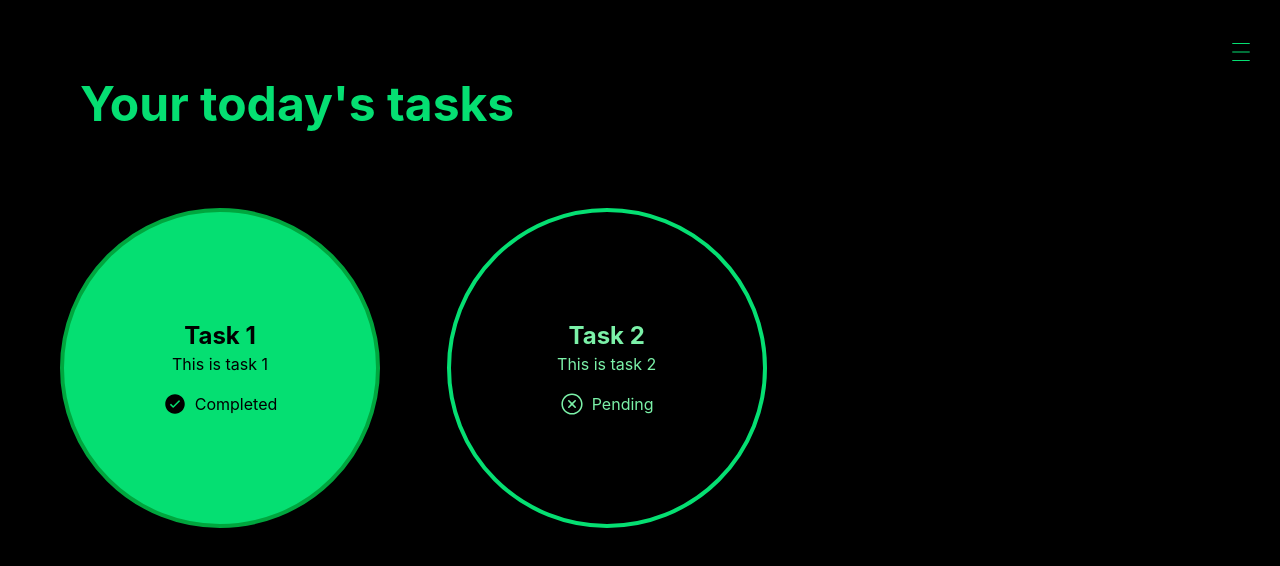
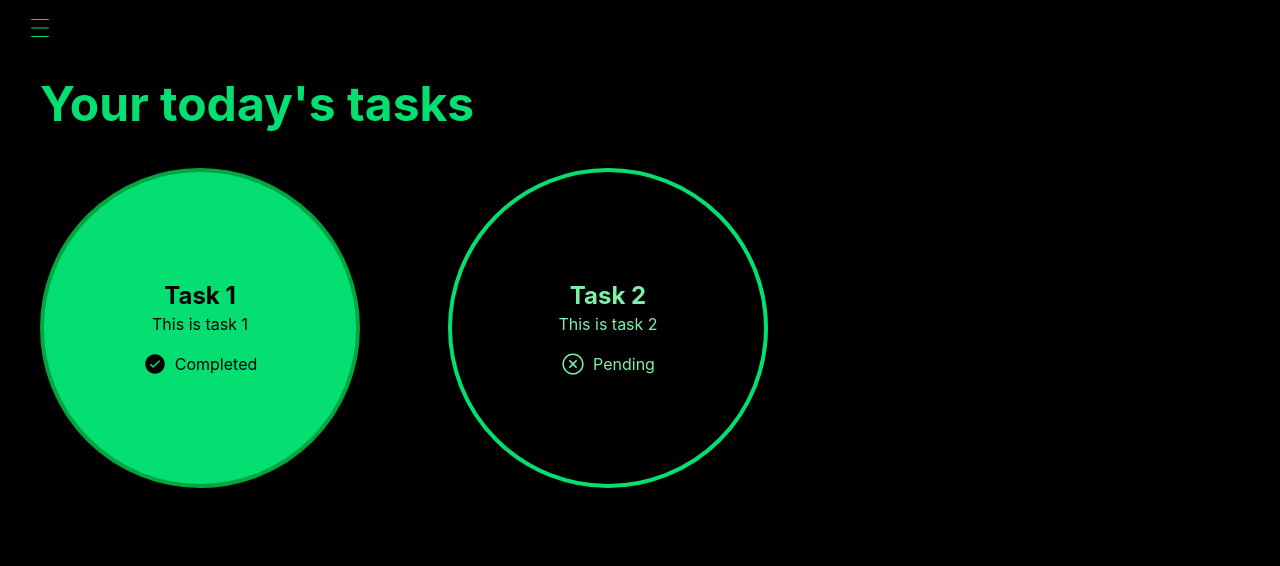
Before and after one commit to alishawalunj/TaskOps, a Next.js app in the folder frontend/: page /dashboard in a window 1280 px wide. Shown: the top 566 px of the page. Built offline with nearby package versions, Linux system fonts and the light colour scheme.

Commit message:
fixed the default loading of sidebar

```diff
--- a/frontend/src/app/components/sidebar.tsx
+++ b/frontend/src/app/components/sidebar.tsx
@@ -1,5 +1,6 @@
 'use client';
-import React , { useState } from "react";
+import React from "react";
+import { useRouter } from "next/navigation";
 
 interface SideBarProps {
   isOpen: boolean;
@@ -7,19 +8,28 @@ interface SideBarProps {
 }
 
 export default function SideBar({ isOpen, toggleSidebar }: SideBarProps) {
-    return(
-        <>
-           <div className={`fixed top-0 left-0 h-full w-64 bg-green-400 text-black p-4 transform ${isOpen ? "translate-x-0" : "-translate-x-full"} transition-transform duration-300 ease-in-out z-40`}>
-                <h2 className="text-2xl font-bold mb-6">Sidebar</h2>
+    const router = useRouter();
+    const handleNavigation = (path: string) =>{
+        toggleSidebar();
+        router.push(path);
+    }
+    return (
+    <div className={`fixed top-0 left-0 h-full w-64 bg-green-400 text-black p-8 shadow-lg transform-gpu transition-transform duration-300 ease-in-out z-40 ${isOpen ? "translate-x-0" : "translate-x-[-100%]"}`}>
+        <h2 className="text-2xl font-bold mb-4 flex justify-between items-center">
+            Sidebar
+            <button onClick={toggleSidebar} className="text-black hover:text-green-700 text-xl font-bold">
+            ✕
+            </button>
+        </h2>
+
         <ul>
             <li className="mb-4 hover:text-green-400 hover:bg-black cursor-pointer">Dashboard</li>
-                    <li className="mb-4 hover:text-green-400 hover:bg-black cursor-pointer">Profile</li>
-                    <li className="mb-4 hover:text-green-400 hover:bg-black cursor-pointer">Visulization</li>
-                    <li className="mb-4 hover:text-green-400 hover:bg-black cursor-pointer">History</li>
-                    <li className="mb-4 hover:text-green-400 hover:bg-black cursor-pointer">Upcoming</li>
-                    <li className="mb-4 hover:text-green-400 hover:bg-black cursor-pointer">Logout</li>
+            <li onClick={() => handleNavigation("/profile")} className="mb-4 hover:text-green-400 hover:bg-black cursor-pointer">Profile</li>
+            <li onClick={() => handleNavigation("/visualization")} className="mb-4 hover:text-green-400 hover:bg-black cursor-pointer">Visualization</li>
+            <li onClick={() => handleNavigation("/history")} className="mb-4 hover:text-green-400 hover:bg-black cursor-pointer">History</li>
+            <li onClick={() => handleNavigation("/upcoming")} className="mb-4 hover:text-green-400 hover:bg-black cursor-pointer">Upcoming</li>
+            <li onClick={() => handleNavigation("/logout")} className="mb-4 hover:text-green-400 hover:bg-black cursor-pointer">Logout</li>
         </ul>
         </div>
-        </>
-    )
+    );
 }
--- a/frontend/src/app/dashboard/page.tsx
+++ b/frontend/src/app/dashboard/page.tsx
@@ -1,47 +1,41 @@
 'use client';
-import React , { useState } from "react";
+import React, { useState } from "react";
 import { CiMenuBurger } from "react-icons/ci";
 import TaskCircle from "../components/taskCircle";
 import SideBar from "../components/SideBar";
 
-export default function Dashboard(){
-    const [ isSidebarOpen , setIsSidebarOpen ] = useState(false);
+export default function Dashboard() {
+  const [isSidebarOpen, setIsSidebarOpen] = useState(false);
 
   const toggleSidebar = () => {
     setIsSidebarOpen(!isSidebarOpen);
   };
 
   const tasks = [
-        {
-            id: 1,
-            title: 'Task 1',
-            description: 'This is task 1',
-            status: true
-        },
-        {
-            id: 2,
-            title: 'Task 2',
-            description: 'This is task 2',
-            status: false
-        }
+    { id: 1, title: "Task 1", description: "This is task 1", status: true },
+    { id: 2, title: "Task 2", description: "This is task 2", status: false },
   ];
+
   return (
-        <>
-        <div className="min-h-screen bg-black flex flex-col">
-            <button type="button" onClick={toggleSidebar} className="text-green-400 hover:text-green-600 m-10 absolute top-0 right-[-25px]">
-                <CiMenuBurger className="w-12 h-6"/>
+    <div className="min-h-screen bg-black flex flex-col relative overflow-x-hidden">
+
+      <button type="button" onClick={toggleSidebar} className="absolute top-4 left-4 z-50 text-green-400 hover:text-green-600 focus:outline-none">
+        <CiMenuBurger className="w-12 h-6" />
       </button>
+
       <SideBar isOpen={isSidebarOpen} toggleSidebar={toggleSidebar} />
-            <div className={`transition-all duration-300 ${isSidebarOpen ? 'ml-64 ' : 'ml-0' } p-10`}>
-                <h1 className="text-5xl top px-10 py-10 font-bold text-green-400">Your today's tasks</h1>
-                <div className="grid grid-cols-3 px-5 py-10">
+
+
+      <div className={`transition-all duration-300 ${isSidebarOpen ? "ml-64" : "ml-0"} p-10`}>
+        <h1 className="text-5xl font-bold text-green-400 py-10">
+          Your today's tasks
+        </h1>
+        <div className="grid grid-cols-3 gap-6">
           {tasks.map((task) => (
             <TaskCircle key={task.id} {...task} />
           ))}
         </div>
       </div>
-
     </div>
-        </>
-    )
+  );
 }
```
Lines whose indentation alone changed are shown as unchanged.
